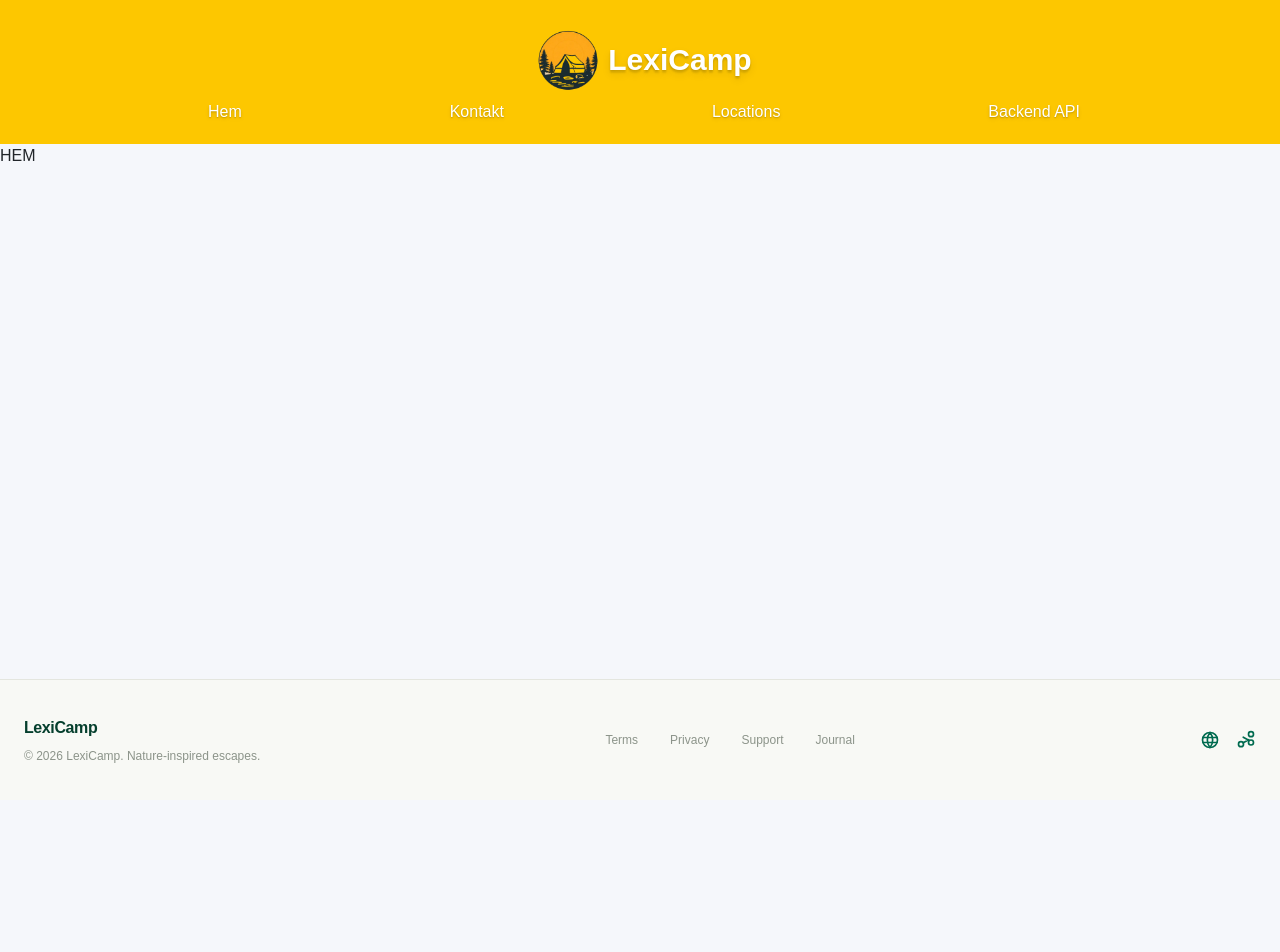
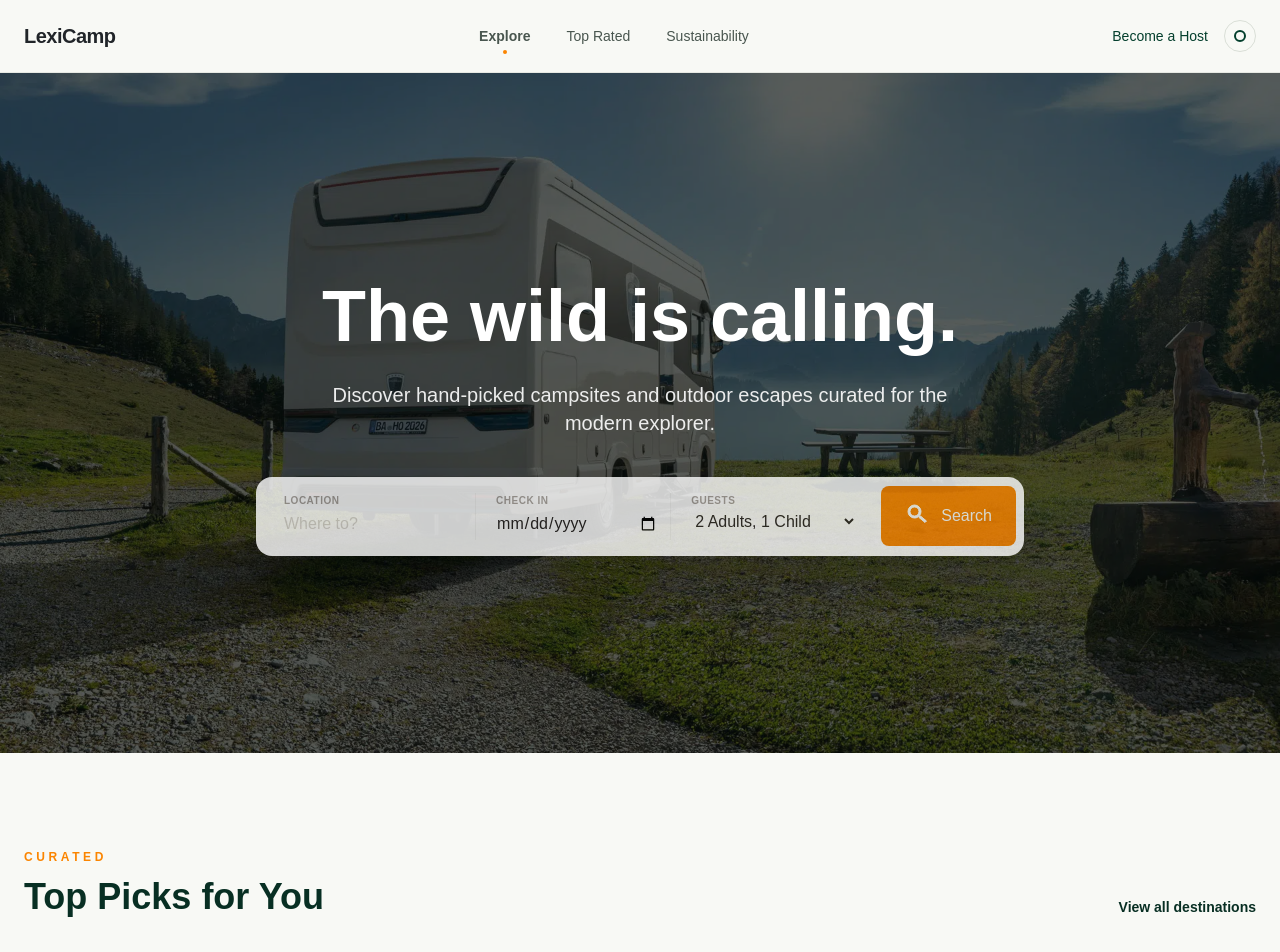
Before and after one commit to aLexicon99/LexiCamp-Booking, a Next.js app: page / in a window 1280 px wide. Shown: the top 952 px of the page. Before the commit the page ends 800 px from the top, so only its background shows below. Built offline with nearby package versions, Linux system fonts and the light colour scheme.

Commit message:
Create homepage structure and move Header to shared layout

```diff
--- a/app/contact/page.js
+++ b/app/contact/page.js
@@ -1,14 +1,9 @@
 "use client";
-
-import Header from "@/components/Header";
 
 export default function Contact() {
   return (
-    <>
-      <Header />
-      <div>
-        <h1>KONTAKT</h1>
-      </div>
-    </>
+    <div>
+      <h1>KONTAKT</h1>
+    </div>
   );
 }
--- a/app/layout.js
+++ b/app/layout.js
@@ -1,5 +1,6 @@
 // import { StorageProvider } from "@/components/StorageContext";
 import Footer from "@/components/Footer";
+import Header from "@/components/Header";
 import { Geist, Geist_Mono } from "next/font/google";
 import "./globals.css";
 
@@ -25,6 +26,7 @@ export default function RootLayout({ children }) {
       className={`${geistSans.variable} ${geistMono.variable} h-full antialiased`}
     >
       <body className="flex min-h-screen flex-col bg-[#f8f9f5]">
+        <Header />
         <main className="flex-1">{children}</main>
         <Footer />
       </body>
--- a/app/locations/[id]/page.js
+++ b/app/locations/[id]/page.js
@@ -1,7 +1,6 @@
 "use client";
 
 // import Image from "next/image";
-import Header from "@/components/Header";
 import { useParams } from "next/navigation";
 import { useState, useEffect } from "react";
 
@@ -33,8 +32,6 @@ export default function Location() {
 
   return (
     <>
-      <Header />
-
       <div className="p-2">
         {campingsite.name ? (
           <div>
--- a/app/locations/page.js
+++ b/app/locations/page.js
@@ -1,6 +1,5 @@
 "use client";
 
-import Header from "@/components/Header";
 import { useEffect, useState } from "react";
 
 export default function Locations() {
@@ -16,8 +15,6 @@ export default function Locations() {
   }, []);
 
   return (
-    <>
-      <Header />
     <div className="flex justify-around h-full">
       <div className="flex-1">
         {Locations.map((location, index) => (
@@ -35,6 +32,5 @@ export default function Locations() {
         {" KARTA "}
       </div>
     </div>
-    </>
   );
 }
--- a/app/page.js
+++ b/app/page.js
@@ -1,12 +1,152 @@
-import Header from "@/components/Header";
+import CampgroundCard from "@/components/CampgroundCard";
+import HeroSearch from "@/components/HeroSearch";
+import Link from "next/link";
+import campgrounds from "@/public/locations_data.json";
+
+const topPicks = campgrounds.slice(0, 3);
+
+const benefits = [
+  {
+    title: "Eco-Conscious",
+    description:
+      "We highlight locations with low-impact stays and nature-first experiences.",
+  },
+  {
+    title: "Hand-Vetted",
+    description:
+      "Each campsite is presented with practical details for easier planning.",
+  },
+  {
+    title: "Flexible Booking",
+    description:
+      "Simple browsing helps travelers compare campsites before choosing.",
+  },
+  {
+    title: "24/7 Support",
+    description:
+      "The experience is structured so future support features can plug in easily.",
+  },
+];
 
 export default function Home() {
   return (
-    <>
-      <Header />
-      <div>
-        <h1>HEM</h1>
-      </div>
-    </>
+    <div className="bg-[#f8f9f5] text-[#082f23]">
+      <section className="relative flex min-h-[680px] items-center justify-center overflow-hidden bg-[#10251c] px-6 py-24 text-white">
+        <div className="absolute inset-0 bg-[url('/images/hero.jpg')] bg-cover bg-center opacity-60" />
+        <div className="absolute inset-0 bg-black/45" />
+
+        <div className="relative z-10 mx-auto flex w-full max-w-5xl flex-col items-center text-center">
+          <h1 className="max-w-4xl text-5xl font-extrabold leading-tight md:text-7xl">
+            The wild is calling.
+          </h1>
+          <p className="mt-5 max-w-2xl text-lg font-medium text-white/90 md:text-xl">
+            Discover hand-picked campsites and outdoor escapes curated for the
+            modern explorer.
+          </p>
+          <div className="mt-10 w-full">
+            <HeroSearch />
+          </div>
+        </div>
+      </section>
+
+      <section className="px-6 py-24">
+        <div className="mx-auto max-w-7xl">
+          <div className="mb-10 flex items-end justify-between gap-6">
+            <div>
+              <p className="text-xs font-bold uppercase tracking-[0.3em] text-[#fb8500]">
+                Curated
+              </p>
+              <h2 className="mt-3 text-4xl font-extrabold">
+                Top Picks for You
+              </h2>
+            </div>
+            <Link
+              href="/locations"
+              className="hidden text-sm font-semibold text-[#043f2d] hover:text-[#fb8500] md:block"
+            >
+              View all destinations
+            </Link>
+          </div>
+
+          <div className="grid gap-8 md:grid-cols-3">
+            {topPicks.map((campground) => (
+              <CampgroundCard key={campground.id} campground={campground} />
+            ))}
+          </div>
+        </div>
+      </section>
+
+      <section className="bg-white px-6 py-24">
+        <div className="mx-auto grid max-w-7xl items-center gap-16 lg:grid-cols-2">
+          <div className="relative min-h-[420px] overflow-hidden rounded-lg bg-[url('/images/locations/2169631/image1.jpg')] bg-cover bg-center">
+            <div className="absolute bottom-8 left-8 max-w-xs rounded-lg bg-white p-6 shadow-xl">
+              <h3 className="text-base font-extrabold">
+                Verified Experiences
+              </h3>
+              <p className="mt-2 text-sm text-[#66736d]">
+                Every section is ready for teammates to replace placeholders
+                with final UI.
+              </p>
+            </div>
+          </div>
+
+          <div>
+            <p className="text-xs font-bold uppercase tracking-[0.3em] text-[#fb8500]">
+              The LexiCamp Standard
+            </p>
+            <h2 className="mt-4 max-w-xl text-4xl font-extrabold leading-tight md:text-5xl">
+              Elevating the outdoor experience.
+            </h2>
+            <p className="mt-5 max-w-2xl text-[#66736d]">
+              A simple homepage structure for browsing, comparing, and planning
+              outdoor stays.
+            </p>
+
+            <div className="mt-10 grid gap-8 sm:grid-cols-2">
+              {benefits.map((benefit) => (
+                <div key={benefit.title}>
+                  <div className="mb-4 flex h-11 w-11 items-center justify-center rounded-md bg-[#043f2d] text-white">
+                    OK
+                  </div>
+                  <h3 className="font-extrabold">{benefit.title}</h3>
+                  <p className="mt-2 text-sm leading-6 text-[#66736d]">
+                    {benefit.description}
+                  </p>
+                </div>
+              ))}
+            </div>
+          </div>
+        </div>
+      </section>
+
+      <section className="px-6 py-24">
+        <div className="relative mx-auto flex max-w-7xl flex-col items-center overflow-hidden rounded-lg bg-[#043f2d] bg-[url('/images/action.jpg')] bg-cover bg-center px-6 py-24 text-center text-white">
+          <div className="absolute inset-0 bg-[#043f2d]/75" />
+          <div className="relative z-10 max-w-3xl">
+            <h2 className="text-4xl font-extrabold md:text-6xl">
+              Ready to Explore?
+            </h2>
+            <p className="mt-5 text-lg text-white/85">
+              Start with the campsite list and keep building the final homepage
+              sections from here.
+            </p>
+            <div className="mt-9 flex flex-col justify-center gap-4 sm:flex-row">
+              <Link
+                href="/locations"
+                className="rounded-full bg-[#fb8500] px-8 py-4 font-bold text-white hover:bg-[#e67800]"
+              >
+                Start Booking Now
+              </Link>
+              <Link
+                href="/contact"
+                className="rounded-full border border-white/40 bg-white/15 px-8 py-4 font-bold text-white hover:bg-white/25"
+              >
+                Contact Support
+              </Link>
+            </div>
+          </div>
+        </div>
+      </section>
+    </div>
   );
 }
--- a/app/user/page.js
+++ b/app/user/page.js
@@ -1,7 +1,6 @@
 "use client";
 
 import { useState } from "react";
-import Header from "@/components/Header";
 import allUsers from "@/public/users_data.json";
 import { useLocalStorage, useIsClient } from "@/components/lib/useLocalStorage";
 
@@ -46,8 +45,6 @@ export default function Page() {
 
   return (
     <div>
-      <Header />
-
       {!user ? (
         <>
           {/*❌ INTE INLOGGAD */}
--- a/components/Header.js
+++ b/components/Header.js
@@ -1,37 +1,58 @@
-"use client";
+import Link from "next/link";
 
-import Image from "next/image";
+const pages = [
+  { title: "Explore", link: "/" },
+  { title: "Top Rated", link: "/locations" },
+  { title: "Sustainability", link: "/contact" },
+];
 
-export default function Page() {
-  const pages = [
-    { title: "Hem", link: "/" },
-    { title: "Kontakt", link: "/contact" },
-    { title: "Locations", link: "/locations" },
-    { title: "Backend API", link: "/api/locations", newTab: true },
-  ];
+export default function Header() {
   return (
-    <div className="w-full pb-5 pt-5 bg-yellow-400">
-      <span className="flex items-center justify-center">
-        <Image
-          width={80}
-          height={80}
-          loading="eager"
-          alt="lexicamp-logo"
-          src="/images/transparent_logo.png"
-        />
-        <h2 className="text-3xl font-semibold text-white text-shadow-lg">
+    <header className="sticky top-0 z-50 w-full border-b border-[#e7e9e3] bg-[#f8f9f5]/95 px-6 py-5 backdrop-blur">
+      <div className="mx-auto flex max-w-7xl items-center justify-between">
+        <Link
+          href="/"
+          className="text-xl font-extrabold tracking-tight text-[#043f2d]"
+        >
           LexiCamp
-        </h2>
-      </span>
-      <div className="text-white text-shadow-md flex justify-evenly">
-        {pages.map((page, index) => (
-          <p key={index} className={`pl-2 hover:text-amber-800`}>
-            <a href={page.link} target={page.newTab ? "_blank" : "_self"}>
+        </Link>
+
+        <nav
+          aria-label="Main navigation"
+          className="hidden items-center gap-9 text-sm text-[#49564f] md:flex"
+        >
+          {pages.map((page, index) => (
+            <Link
+              key={page.title}
+              href={page.link}
+              className={`relative transition-colors hover:text-[#043f2d] ${
+                index === 0 ? "font-semibold text-[#043f2d]" : ""
+              }`}
+            >
               {page.title}
-            </a>
-          </p>
-        ))}
+              {index === 0 && (
+                <span className="absolute -bottom-2 left-1/2 h-1 w-1 -translate-x-1/2 rounded-full bg-[#fb8500]" />
+              )}
+            </Link>
+          ))}
+        </nav>
+
+        <div className="flex items-center gap-4 text-sm text-[#043f2d]">
+          <Link
+            href="/user"
+            className="hidden transition-colors hover:text-[#fb8500] sm:inline"
+          >
+            Become a Host
+          </Link>
+          <Link
+            href="/user"
+            aria-label="User account"
+            className="flex h-8 w-8 items-center justify-center rounded-full border border-[#d9ded6] transition-colors hover:border-[#043f2d]"
+          >
+            <span className="h-3 w-3 rounded-full border-2 border-[#043f2d]" />
+          </Link>
+        </div>
       </div>
-    </div>
+    </header>
   );
 }
--- a/components/HeroSearch.js
+++ b/components/HeroSearch.js
@@ -41,7 +41,7 @@ export default function HeroSearch() {
           </select>
         </div>
       </div>
-      <Link href={`/locations${search && `?find=${search}`}`}>
+      <Link href={`/locations${search ? `?find=${search}` : ""}`}>
         <button className="w-full md:w-auto bg-[#fb8500] hover:bg-[#e67a00] text-white px-6 py-4 rounded-md font-bold flex items-center justify-center gap-2 transition-all transform active:scale-95">
           <svg
             xmlns="http://www.w3.org/2000/svg"
```
Also changed, not shown: public/images/action.jpg (added), public/images/hero.jpg (added). Lines whose indentation alone changed are shown as unchanged.
